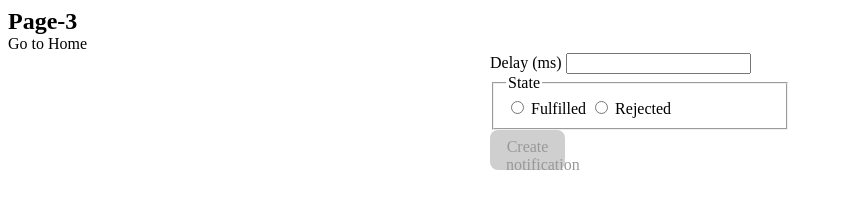
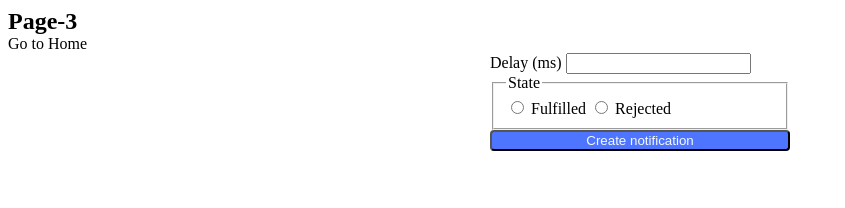
Before and after one commit to Vitalii-Karashchuk/goit-js-hw-10, a website built with Vite: page src/2-snackbar.html in a window 1280 px wide. Shown: the whole page, without its empty margins (0-845 px from the left). Built offline with nearby package versions, Linux system fonts and the light colour scheme.

Commit message:
update-style-task

```diff
--- a/src/css/snackbar.css
+++ b/src/css/snackbar.css
@@ -6,6 +6,10 @@
     width: 300px;
 
 
+}
 
-
+button[type="submit"]{
+    background-color: #4E75FF;
+    color: #f6faf6;
+    border-radius: 4px;
 }
--- a/src/css/timer.css
+++ b/src/css/timer.css
@@ -29,7 +29,7 @@
     border-color: #CFCFCF;
 }
 
-button {
+button[data-start] {
     width: 75px;
     height: 40px;
     padding: 8px 16px 8px 16px;
```
